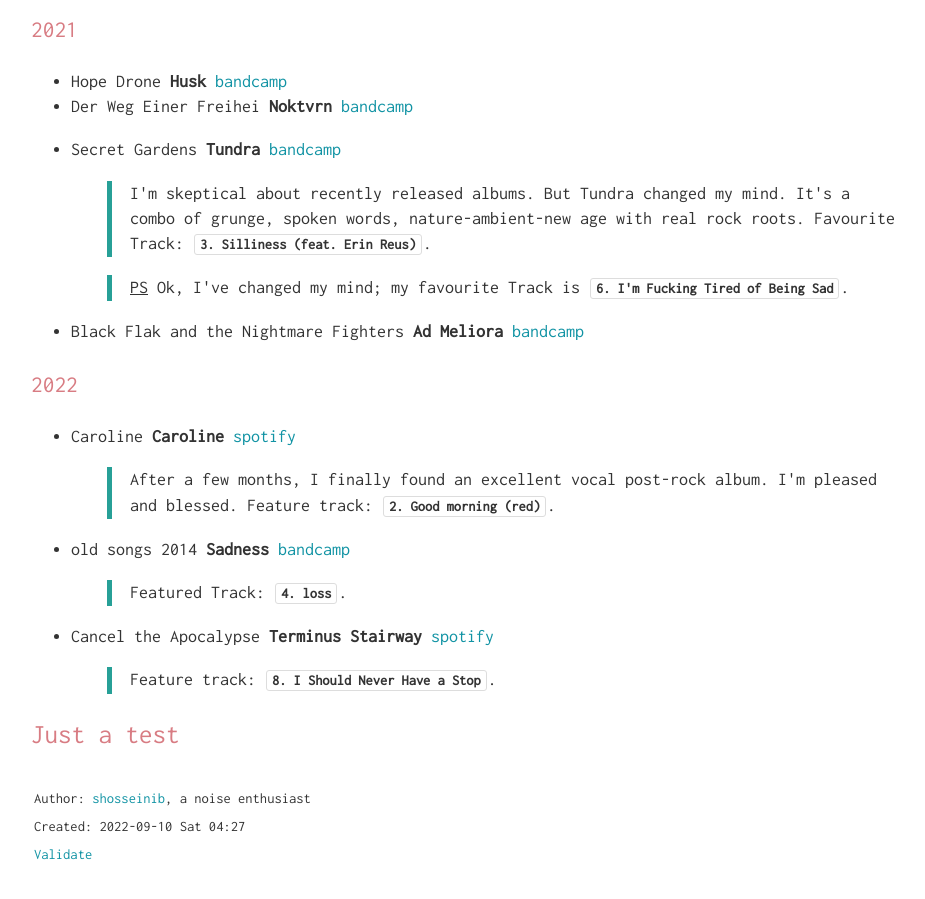
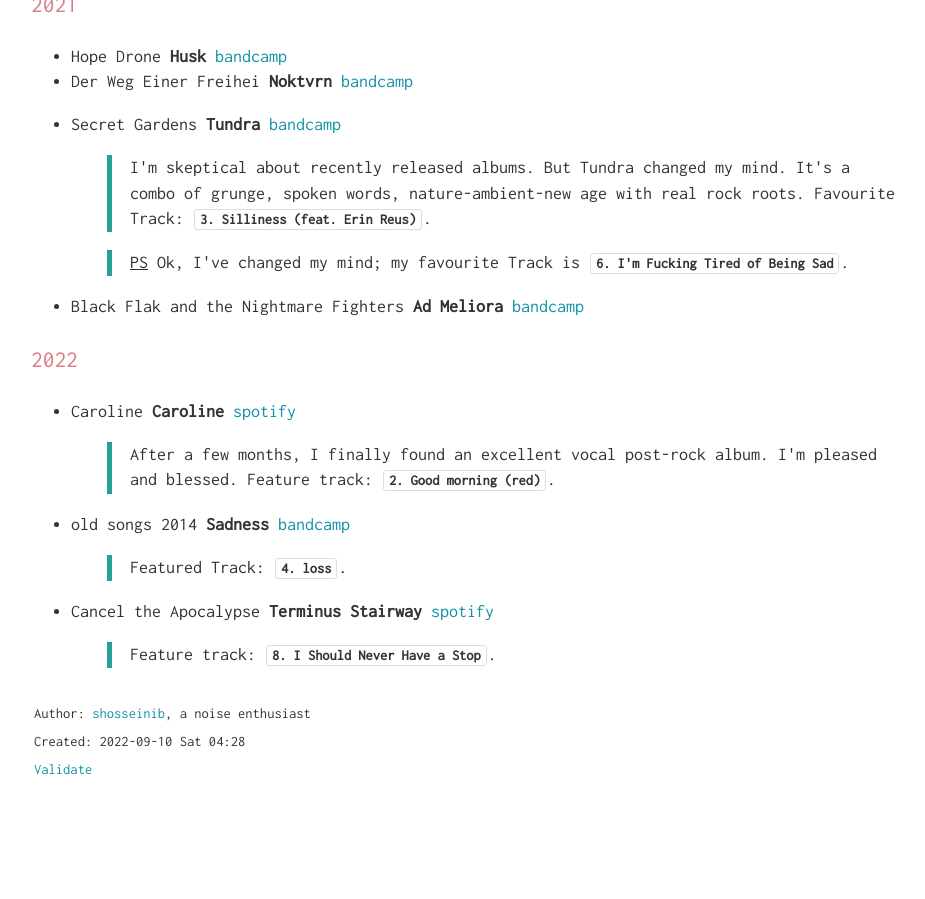
Before and after one commit to shosseinib/shosseinib.github.io, a Jekyll site: the page music.html, which Jekyll copies as it is, in a window 1280 px wide and 900 px high, scrolled down 6492 px. Shown: the whole window, without its empty margins (159-1084 px from the left). Built offline with Jekyll 4.4.1, drawn with Linux system fonts in a browser that asks for light colours; some web fonts are replaced; after the commit the page ends 7307 px from its top, so only the background shows below that.

Commit message:
reverse test

```diff
--- a/music.html
+++ b/music.html
@@ -3,7 +3,7 @@
 "http://www.w3.org/TR/xhtml1/DTD/xhtml1-strict.dtd">
 <html xmlns="http://www.w3.org/1999/xhtml" lang="en" xml:lang="en">
 <head>
-<!-- 2022-09-10 Sat 04:27 -->
+<!-- 2022-09-10 Sat 04:28 -->
 <meta http-equiv="Content-Type" content="text/html;charset=utf-8" />
 <meta name="viewport" content="width=device-width, initial-scale=1" />
 <title>Music Journal</title>
@@ -205,85 +205,84 @@
 <h2>Table of Contents</h2>
 <div id="text-table-of-contents" role="doc-toc">
 <ul>
-<li><a href="#org8c34548"><b>Code of Conduct</b></a></li>
-<li><a href="#orgce60827"><b>Electronic</b></a>
+<li><a href="#org57d9684"><b>Code of Conduct</b></a></li>
+<li><a href="#org9c2890c"><b>Electronic</b></a>
 <ul>
-<li><a href="#orge5bb9c5">2021</a></li>
-<li><a href="#org7ab6577">2022</a></li>
+<li><a href="#orge9b74f2">2021</a></li>
+<li><a href="#orge2d01e3">2022</a></li>
 </ul>
 </li>
-<li><a href="#orgc861afd"><b>Experimental &amp; Improvisation</b></a>
+<li><a href="#org07d60c3"><b>Experimental &amp; Improvisation</b></a>
 <ul>
-<li><a href="#org9a2c983">2019</a></li>
-<li><a href="#org4ba2567">2020</a></li>
-<li><a href="#org99a095d">2021</a></li>
-<li><a href="#orgd0d01ce">2022</a></li>
+<li><a href="#org1644bcf">2019</a></li>
+<li><a href="#orgee040a2">2020</a></li>
+<li><a href="#org7cece28">2021</a></li>
+<li><a href="#orgb47befa">2022</a></li>
 </ul>
 </li>
-<li><a href="#org76fc5d2"><b>Jazz</b></a>
+<li><a href="#org25e9053"><b>Jazz</b></a>
 <ul>
-<li><a href="#org19d4047">2019</a></li>
-<li><a href="#orgca3e63c">2021</a></li>
-<li><a href="#org38402c2">2022</a></li>
+<li><a href="#orga5455c0">2019</a></li>
+<li><a href="#org9fb39ad">2021</a></li>
+<li><a href="#orgc2601de">2022</a></li>
 </ul>
 </li>
-<li><a href="#orgfddb1a8"><b>*Metal</b></a>
+<li><a href="#org62b9b9a"><b>*Metal</b></a>
 <ul>
-<li><a href="#org5f7203b">Death</a>
+<li><a href="#org2a28424">Death</a>
 <ul>
-<li><a href="#org5c6ef5e">2022</a></li>
+<li><a href="#org93077a2">2022</a></li>
 </ul>
 </li>
-<li><a href="#org57407ef">Doom</a>
+<li><a href="#orgbbf2acf">Doom</a>
 <ul>
-<li><a href="#org5376a7d">2021</a></li>
-<li><a href="#org20f7e3f">2022</a></li>
+<li><a href="#org0533131">2021</a></li>
+<li><a href="#org1d8b969">2022</a></li>
 </ul>
 </li>
-<li><a href="#orgd151f9d">Progressive</a></li>
+<li><a href="#orgfba7a04">Progressive</a></li>
 </ul>
 </li>
-<li><a href="#orga24fda0"><b>Noise</b></a>
+<li><a href="#orgc9837d8"><b>Noise</b></a>
 <ul>
-<li><a href="#org7076c5f">2022</a></li>
+<li><a href="#orgdd3f069">2022</a></li>
 </ul>
 </li>
-<li><a href="#orgc82eb35"><b>Post-everything</b></a>
+<li><a href="#orgb116c62"><b>Post-everything</b></a>
 <ul>
-<li><a href="#org19a9cc9">2021</a></li>
-<li><a href="#org0c64e6e">2022</a></li>
+<li><a href="#org1102db6">2021</a></li>
+<li><a href="#org7e05879">2022</a></li>
 </ul>
 </li>
-<li><a href="#org7f53362">Just a test</a></li>
 </ul>
 </div>
 </div>
 
-<div id="outline-container-org8c34548" class="outline-2">
-<h2 id="org8c34548"><b>Code of Conduct</b></h2>
-<div class="outline-text-2" id="text-org8c34548">
+<div id="outline-container-org57d9684" class="outline-2">
+<h2 id="org57d9684"><b>Code of Conduct</b></h2>
+<div class="outline-text-2" id="text-org57d9684">
 <p>
 Here I collect music albums that I consider worshiped (in my way) works in <code>Jazz</code>, <code>Post-Everything</code>, <code>Noise</code>, <code>*Metal</code>, <code>Electronic</code>, and <code>Experimental &amp; Improvisation</code>. The order is by year, but there is no order; I may re-sort them by their artist name later; who knows?
 </p>
 </div>
 </div>
 
-<div id="outline-container-orgce60827" class="outline-2">
-<h2 id="orgce60827"><b>Electronic</b></h2>
-<div class="outline-text-2" id="text-orgce60827">
+<div id="outline-container-org9c2890c" class="outline-2">
+<h2 id="org9c2890c"><b>Electronic</b></h2>
+<div class="outline-text-2" id="text-org9c2890c">
 </div>
-<div id="outline-container-orge5bb9c5" class="outline-3">
-<h3 id="orge5bb9c5">2021</h3>
-<div class="outline-text-3" id="text-orge5bb9c5">
+<div id="outline-container-orge9b74f2" class="outline-3">
+<h3 id="orge9b74f2">2021</h3>
+<div class="outline-text-3" id="text-orge9b74f2">
 <ul class="org-ul">
 <li>Doyeq <b>Never Back</b> <a href="https://fuselab.bandcamp.com/album/never-back">bandcamp</a></li>
 <li>HEXSYSTEM <b>Interface OST Vol. II</b> <a href="https://hexsystem.bandcamp.com/album/interface-ost-vol-ii?from=fandiscflw">bandcamp</a></li>
 </ul>
 </div>
 </div>
-<div id="outline-container-org7ab6577" class="outline-3">
-<h3 id="org7ab6577">2022</h3>
-<div class="outline-text-3" id="text-org7ab6577">
+<div id="outline-container-orge2d01e3" class="outline-3">
+<h3 id="orge2d01e3">2022</h3>
+<div class="outline-text-3" id="text-orge2d01e3">
 <ul class="org-ul">
 <li>HEXSYSTEM <b>No Confluence</b> <a href="https://hexsystem.bandcamp.com/album/no-confluence?from=fanpub_fnb">bandcamp</a></li>
 <li><p>
@@ -298,29 +297,29 @@
 </div>
 </div>
 </div>
-<div id="outline-container-orgc861afd" class="outline-2">
-<h2 id="orgc861afd"><b>Experimental &amp; Improvisation</b></h2>
-<div class="outline-text-2" id="text-orgc861afd">
+<div id="outline-container-org07d60c3" class="outline-2">
+<h2 id="org07d60c3"><b>Experimental &amp; Improvisation</b></h2>
+<div class="outline-text-2" id="text-org07d60c3">
 </div>
-<div id="outline-container-org9a2c983" class="outline-3">
-<h3 id="org9a2c983">2019</h3>
-<div class="outline-text-3" id="text-org9a2c983">
+<div id="outline-container-org1644bcf" class="outline-3">
+<h3 id="org1644bcf">2019</h3>
+<div class="outline-text-3" id="text-org1644bcf">
 <ul class="org-ul">
 <li>Sam Andreae/David Birchall/Toshimaru Nakamura/Otto Willberg <b>UK ツアー 2019</b> <a href="https://scatterarchive.bandcamp.com/album/uk-2019?from=fandiscflw">bandcamp</a></li>
 </ul>
 </div>
 </div>
-<div id="outline-container-org4ba2567" class="outline-3">
-<h3 id="org4ba2567">2020</h3>
-<div class="outline-text-3" id="text-org4ba2567">
+<div id="outline-container-orgee040a2" class="outline-3">
+<h3 id="orgee040a2">2020</h3>
+<div class="outline-text-3" id="text-orgee040a2">
 <ul class="org-ul">
 <li>Jean-Luc Guionnet, Annette Krebs <b>pointe sèche</b> <a href="https://annettekrebs.bandcamp.com/album/pointe-s-che">bandcamp</a></li>
 </ul>
 </div>
 </div>
-<div id="outline-container-org99a095d" class="outline-3">
-<h3 id="org99a095d">2021</h3>
-<div class="outline-text-3" id="text-org99a095d">
+<div id="outline-container-org7cece28" class="outline-3">
+<h3 id="org7cece28">2021</h3>
+<div class="outline-text-3" id="text-org7cece28">
 <ul class="org-ul">
 <li>Guilherme Rodrigues &amp; Carlos Santos <b>Uncommon Symmetries</b> <a href="https://guilhermerodrigues.bandcamp.com/album/uncommon-symmetries">bandcamp</a></li>
 <li>I/O - Carlos Santos and Ulrich Mitzlaff <b>Studies on Colour Field Modulation</b> <a href="https://carlossantos.bandcamp.com/album/studies-on-colour-field-modulation">bandcamp</a></li>
@@ -329,9 +328,9 @@
 </ul>
 </div>
 </div>
-<div id="outline-container-orgd0d01ce" class="outline-3">
-<h3 id="orgd0d01ce">2022</h3>
-<div class="outline-text-3" id="text-orgd0d01ce">
+<div id="outline-container-orgb47befa" class="outline-3">
+<h3 id="orgb47befa">2022</h3>
+<div class="outline-text-3" id="text-orgb47befa">
 <ul class="org-ul">
 <li>Mark Wagner <b>S☉N RISE / S☉N OF THE SUN</b> <a href="https://zamzamrec.bandcamp.com/album/s-n-rise-s-n-of-the-sun">bandcamp</a></li>
 <li><p>
@@ -354,21 +353,21 @@
 </div>
 </div>
 </div>
-<div id="outline-container-org76fc5d2" class="outline-2">
-<h2 id="org76fc5d2"><b>Jazz</b></h2>
-<div class="outline-text-2" id="text-org76fc5d2">
+<div id="outline-container-org25e9053" class="outline-2">
+<h2 id="org25e9053"><b>Jazz</b></h2>
+<div class="outline-text-2" id="text-org25e9053">
 </div>
-<div id="outline-container-org19d4047" class="outline-3">
-<h3 id="org19d4047">2019</h3>
-<div class="outline-text-3" id="text-org19d4047">
+<div id="outline-container-orga5455c0" class="outline-3">
+<h3 id="orga5455c0">2019</h3>
+<div class="outline-text-3" id="text-orga5455c0">
 <ul class="org-ul">
 <li>Enrico Rava &amp; Joe Lovano <b>Roma (Live)</b> <a href="https://open.spotify.com/album/7oJD5GX7laQuDzSz10eKS2">spotify</a></li>
 </ul>
 </div>
 </div>
-<div id="outline-container-orgca3e63c" class="outline-3">
-<h3 id="orgca3e63c">2021</h3>
-<div class="outline-text-3" id="text-orgca3e63c">
+<div id="outline-container-org9fb39ad" class="outline-3">
+<h3 id="org9fb39ad">2021</h3>
+<div class="outline-text-3" id="text-org9fb39ad">
 <ul class="org-ul">
 <li>Mira Martin-Gray, Bryan Qu, Karen Ng, Nick Dunston <b>Trumpet &amp; Drums REMIX Festival</b> <a href="https://linaallemano.bandcamp.com/album/trumpet-drums-remix-festival">bandcamp</a></li>
 <li>Milton Man Gogh <b>The Great Reset</b> <a href="https://miltonmangogh.bandcamp.com/album/the-great-reset-2?from=fandiscflw">bandcamp</a></li>
@@ -425,9 +424,9 @@
 </ul>
 </div>
 </div>
-<div id="outline-container-org38402c2" class="outline-3">
-<h3 id="org38402c2">2022</h3>
-<div class="outline-text-3" id="text-org38402c2">
+<div id="outline-container-orgc2601de" class="outline-3">
+<h3 id="orgc2601de">2022</h3>
+<div class="outline-text-3" id="text-orgc2601de">
 <ul class="org-ul">
 <li>Joel Lyssarides <b>Stay Now</b> <a href="https://joellyssarides.bandcamp.com/releases">bandcamp</a></li>
 <li><p>
@@ -459,17 +458,17 @@
 </div>
 </div>
 
-<div id="outline-container-orgfddb1a8" class="outline-2">
-<h2 id="orgfddb1a8"><b>*Metal</b></h2>
-<div class="outline-text-2" id="text-orgfddb1a8">
+<div id="outline-container-org62b9b9a" class="outline-2">
+<h2 id="org62b9b9a"><b>*Metal</b></h2>
+<div class="outline-text-2" id="text-org62b9b9a">
 </div>
-<div id="outline-container-org5f7203b" class="outline-3">
-<h3 id="org5f7203b">Death</h3>
-<div class="outline-text-3" id="text-org5f7203b">
+<div id="outline-container-org2a28424" class="outline-3">
+<h3 id="org2a28424">Death</h3>
+<div class="outline-text-3" id="text-org2a28424">
 </div>
-<div id="outline-container-org5c6ef5e" class="outline-4">
-<h4 id="org5c6ef5e">2022</h4>
-<div class="outline-text-4" id="text-org5c6ef5e">
+<div id="outline-container-org93077a2" class="outline-4">
+<h4 id="org93077a2">2022</h4>
+<div class="outline-text-4" id="text-org93077a2">
 <ul class="org-ul">
 <li><p>
 Septicflesh <b>Modern Primitive</b> <a href="https://septicflesh.bandcamp.com/album/modern-primitive?from=fanpub_nfnb_pr">bandcamp</a>
@@ -483,13 +482,13 @@
 </div>
 </div>
 </div>
-<div id="outline-container-org57407ef" class="outline-3">
-<h3 id="org57407ef">Doom</h3>
-<div class="outline-text-3" id="text-org57407ef">
+<div id="outline-container-orgbbf2acf" class="outline-3">
+<h3 id="orgbbf2acf">Doom</h3>
+<div class="outline-text-3" id="text-orgbbf2acf">
 </div>
-<div id="outline-container-org5376a7d" class="outline-4">
-<h4 id="org5376a7d">2021</h4>
-<div class="outline-text-4" id="text-org5376a7d">
+<div id="outline-container-org0533131" class="outline-4">
+<h4 id="org0533131">2021</h4>
+<div class="outline-text-4" id="text-org0533131">
 <ul class="org-ul">
 <li>Abysmal Grief <b>Funeral Cult of Personality</b> <a href="https://sunandmoonrecords.bandcamp.com/album/funeral-cult-of-personality">bandcamp</a></li>
 <li>Funeralium <b>Funeralium</b> <a href="https://funeralium.bandcamp.com/album/funeralium?from=fannewrel">bandcamp</a></li>
@@ -500,9 +499,9 @@
 </ul>
 </div>
 </div>
-<div id="outline-container-org20f7e3f" class="outline-4">
-<h4 id="org20f7e3f">2022</h4>
-<div class="outline-text-4" id="text-org20f7e3f">
+<div id="outline-container-org1d8b969" class="outline-4">
+<h4 id="org1d8b969">2022</h4>
+<div class="outline-text-4" id="text-org1d8b969">
 <ul class="org-ul">
 <li>Where Myth Becomes Memory <b>Rolo Tomassi</b> <a href="https://rolotomassi.bandcamp.com/album/where-myth-becomes-memory?from=fanpub_fnb_pr">bandcamp</a></li>
 <li><p>
@@ -573,9 +572,9 @@
 </div>
 </div>
 </div>
-<div id="outline-container-orgd151f9d" class="outline-3">
-<h3 id="orgd151f9d">Progressive</h3>
-<div class="outline-text-3" id="text-orgd151f9d">
+<div id="outline-container-orgfba7a04" class="outline-3">
+<h3 id="orgfba7a04">Progressive</h3>
+<div class="outline-text-3" id="text-orgfba7a04">
 <ul class="org-ul">
 <li><p>
 Venus Principle <b>Stand In Your Light</b> <a href="https://venusprinciple.bandcamp.com/album/stand-in-your-light-deluxe-edition?from=fanpub_nfnb_pr">bandcamp</a>
@@ -597,13 +596,13 @@
 </div>
 </div>
 </div>
-<div id="outline-container-orga24fda0" class="outline-2">
-<h2 id="orga24fda0"><b>Noise</b></h2>
-<div class="outline-text-2" id="text-orga24fda0">
+<div id="outline-container-orgc9837d8" class="outline-2">
+<h2 id="orgc9837d8"><b>Noise</b></h2>
+<div class="outline-text-2" id="text-orgc9837d8">
 </div>
-<div id="outline-container-org7076c5f" class="outline-3">
-<h3 id="org7076c5f">2022</h3>
-<div class="outline-text-3" id="text-org7076c5f">
+<div id="outline-container-orgdd3f069" class="outline-3">
+<h3 id="orgdd3f069">2022</h3>
+<div class="outline-text-3" id="text-orgdd3f069">
 <ul class="org-ul">
 <li><p>
 Portal to the God Damn Blood Dimension <b>Rotten Fruit; Regular Orchard</b> <a href="https://portaltothegoddamnblooddimension.bandcamp.com/album/rotten-fruit-regular-orchard?from=fandiscflw">bandcamp</a>
@@ -633,13 +632,13 @@
 </div>
 </div>
 </div>
-<div id="outline-container-orgc82eb35" class="outline-2">
-<h2 id="orgc82eb35"><b>Post-everything</b></h2>
-<div class="outline-text-2" id="text-orgc82eb35">
+<div id="outline-container-orgb116c62" class="outline-2">
+<h2 id="orgb116c62"><b>Post-everything</b></h2>
+<div class="outline-text-2" id="text-orgb116c62">
 </div>
-<div id="outline-container-org19a9cc9" class="outline-3">
-<h3 id="org19a9cc9">2021</h3>
-<div class="outline-text-3" id="text-org19a9cc9">
+<div id="outline-container-org1102db6" class="outline-3">
+<h3 id="org1102db6">2021</h3>
+<div class="outline-text-3" id="text-org1102db6">
 <ul class="org-ul">
 <li>Hope Drone <b>Husk</b> <a href="https://hopedrone.bandcamp.com/album/husk">bandcamp</a></li>
 <li>Der Weg Einer Freihei <b>Noktvrn</b> <a href="https://derwegeinerfreiheitsom.bandcamp.com/album/noktvrn?from=fanpub_nfnb_pr">bandcamp</a></li>
@@ -667,9 +666,9 @@
 </ul>
 </div>
 </div>
-<div id="outline-container-org0c64e6e" class="outline-3">
-<h3 id="org0c64e6e">2022</h3>
-<div class="outline-text-3" id="text-org0c64e6e">
+<div id="outline-container-org7e05879" class="outline-3">
+<h3 id="org7e05879">2022</h3>
+<div class="outline-text-3" id="text-org7e05879">
 <ul class="org-ul">
 <li><p>
 Caroline <b>Caroline</b> <a href="https://open.spotify.com/album/4X12VfRomM649eKXd1qKMf">spotify</a>
@@ -699,14 +698,10 @@
 </div>
 </div>
 </div>
-
-<div id="outline-container-org7f53362" class="outline-2">
-<h2 id="org7f53362">Just a test</h2>
-</div>
 </div>
 <div id="postamble" class="status">
 <p class="author">Author: <a href="https://shosseinib.github.io">shosseinib</a>, a noise enthusiast</p>
-<p class="date">Created: 2022-09-10 Sat 04:27</p>
+<p class="date">Created: 2022-09-10 Sat 04:28</p>
 <p class="validation"><a href="https://validator.w3.org/check?uri=referer">Validate</a></p>
 </div>
 </body>
--- a/music.org
+++ b/music.org
@@ -193,5 +193,3 @@
   #+begin_quote
 Feature track: *=8. I Should Never Have a Stop=*.
   #+end_quote
-
-* Just a test
```
